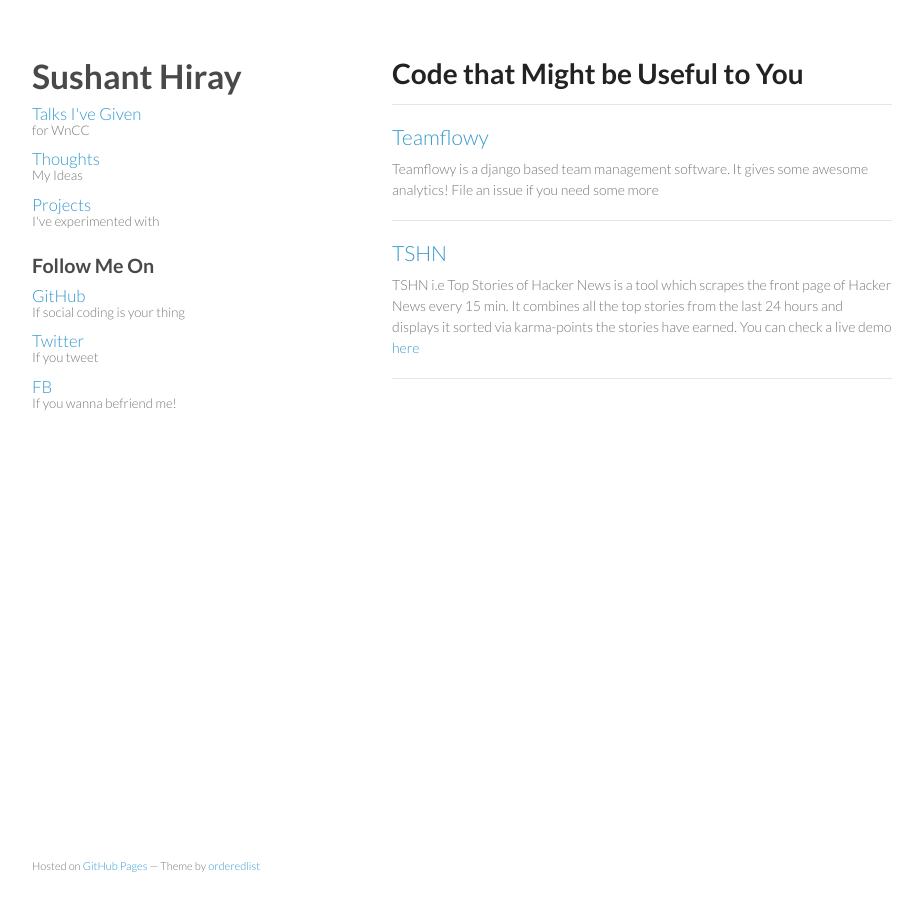
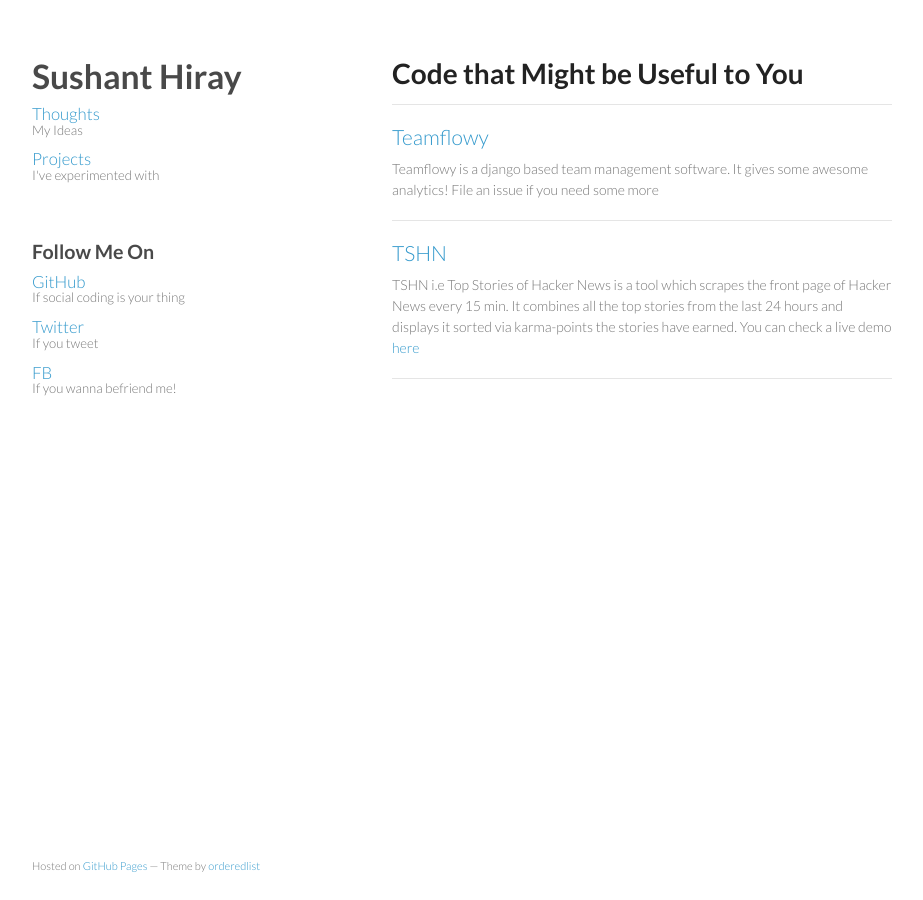
Before and after one commit to sushant-hiray/sushant-hiray.github.io, a Jekyll site: the page built from projects.html, in a window 1280 px wide. Shown: the whole page, without its empty margins (178-1101 px from the left). Built offline with Jekyll 4.4.1, drawn with Linux system fonts in a browser that asks for light colours; nearby versions of some CDN libraries; Markdown is read by kramdown in place of the engine named in the settings; some of the changed lines change nothing that is shown.

Commit message:
Final touchups for default layout

```diff
--- a/_layouts/default.html
+++ b/_layouts/default.html
@@ -56,7 +56,7 @@
 
         <!-- <h3>The Goods</h3> -->
         <!-- <p class="view"><a href="/projects.html">Open Source Projects<small>Code that Might be Useful to You</small></a></p> -->
-        <p class="view"><a href="/talks.html">Talks I've Given<small> for WnCC </small></a></p>
+       <!-- <p class="view"><a href="/talks.html">Talks I've Given<small> for WnCC </small></a></p> -->
         <p class="view"><a href="/posts.html">Thoughts<small>My Ideas</small></a></p>
         <p class="view"><a href="/projects.html">Projects<small>I've experimented with</small></a></p>
 
@@ -74,7 +74,7 @@
             {% endif %}
           </ul>
         {% endif %}
-
+        <br/>
         <h3>Follow Me On</h3>
         <p class="view"><a href="https://github.com/sushant-hiray" target="tab">GitHub<small>If social coding is your thing</small></a></li>
         <p class="view"><a href="https://twitter.com/SushantHiray" target="tab">Twitter<small>If you tweet</small></a></li>
--- a/projects.html
+++ b/projects.html
@@ -10,6 +10,6 @@ title: Open Source Projects
 <p>Teamflowy is a django based team management software. It gives some awesome analytics! File an issue if you need some more</p>
 <hr/>
 
-<h2><a href="http://github.com/sushant-hiray/tshn">TSHN</a></h2>
+<h2><a href="/tshn">TSHN</a></h2>
 <p>TSHN i.e Top Stories of Hacker News is a tool which scrapes the front page of Hacker News every 15 min. It combines all the top stories from the last 24 hours and displays it sorted via karma-points the stories have earned. You can check a live demo <a href="http://wncc-iitb.org/tshn/">here</a><br/>
 <hr/>
--- a/tshn/index.html
+++ b/tshn/index.html
@@ -10,7 +10,7 @@ repository_url: http://github.com/sushant-hiray/tshn
 <hr/>
 <h2>What is this?</h2>
 Pretty simple. Every 15 minutes, TSHN scrapes the first page of Hacker News and generates a new page containing the top stories from the past 24 hours sorted in descending order by overall points.
-
+<br/>
 <h2> How do I make this work? </h2>
 <ul>
 	<li>Clone the repo <a href="http://github.com/sushant-hiray/tshn"> here </a></li>
@@ -29,6 +29,7 @@ Pretty simple. Every 15 minutes, TSHN scrapes the first page of Hacker News and
 I was bored as we were having our winter holidays, so I started reading about <a href="http://www.crummy.com/software/BeautifulSoup/">Beautiful Soup</a>. I was simultaneously checking out HN in a different tab. <br/>So I thought HN could be a nice place to start scraping. This is pretty useful as I keep checking on HN quite a few times during the whole day, having a sorted view for posts helps me read the interesting stuff first ^_^ <br/>
 Also a friend pointed out, it is particularly useful in the morning too check on interesting posts, which could have gone buried while you were sleeping!
 
+<br/>
 <h2>How'd you do it? </h2>
 Pretty simple! The code's up on <a href="https://github.com/sushant-hiray/tshn">GitHub</a>.<br/>
 As I had mentioned before take a look at <a href="http://www.crummy.com/software/BeautifulSoup/">Beautiful Soup</a> and see how you can go about scraping the relevant data.<br/>
```
